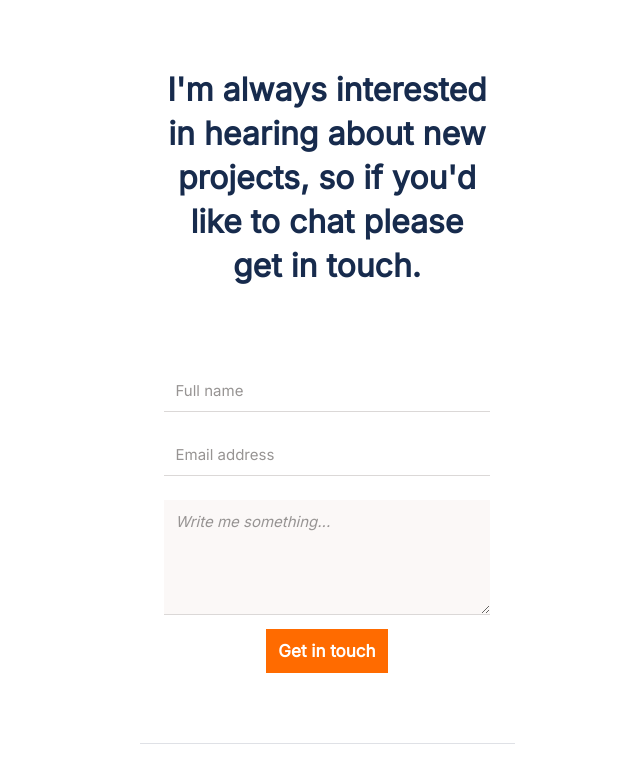
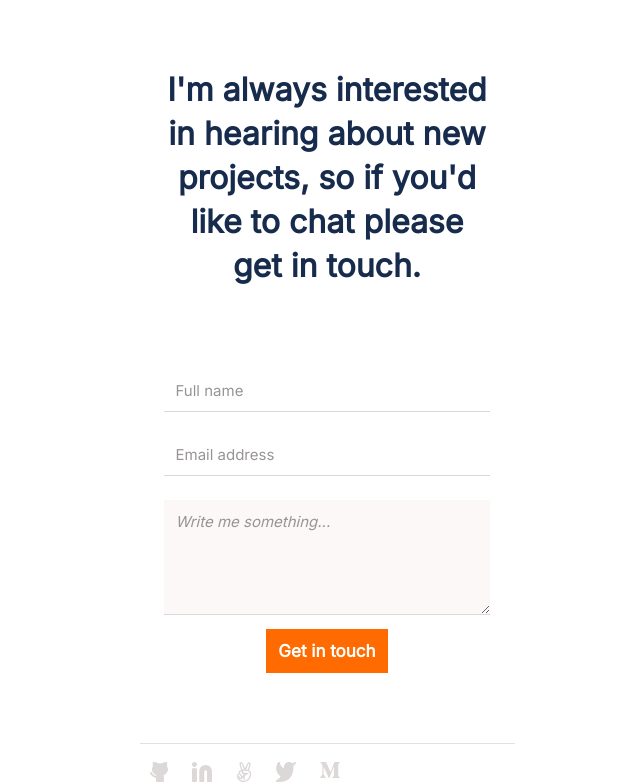
Before and after one commit to Gh-Reza/Portfolio, a website: page index.html in a window 1280 px wide. Shown: the part 5590-6374 px from the top of the page, without its empty margins (313-953 px from the left). Before the commit the page ends 6334 px from the top, so only its background shows below. Drawn offline with Linux system fonts and the light colour scheme.

Commit message:
Added social media icons

```diff
--- a/index.html
+++ b/index.html
@@ -189,5 +189,34 @@ don’t hesitate to contact me.
       </form>
     </div>
   </section>
+  <footer>
+    <ul class="social-box flex">
+      <li>
+        <a href="#">
+          <img src="img/github.svg" alt="github icon">
+        </a>
+      </li>
+      <li>
+        <a href="#">
+          <img src="img/in.svg" alt="in icon">
+        </a>
+      </li>
+      <li>
+        <a href="#">
+          <img src="img/Vector.svg" alt="vector icon">
+        </a>
+      </li>
+      <li>
+        <a href="#">
+          <img src="img/twitter.svg" alt="twitter icon">
+        </a>
+      </li>
+      <li>
+        <a href="#">
+          <img src="img/m.svg" alt="m icon">
+        </a>
+      </li>
+    </ul>
+  </footer>
 </body>
 </html>
```
